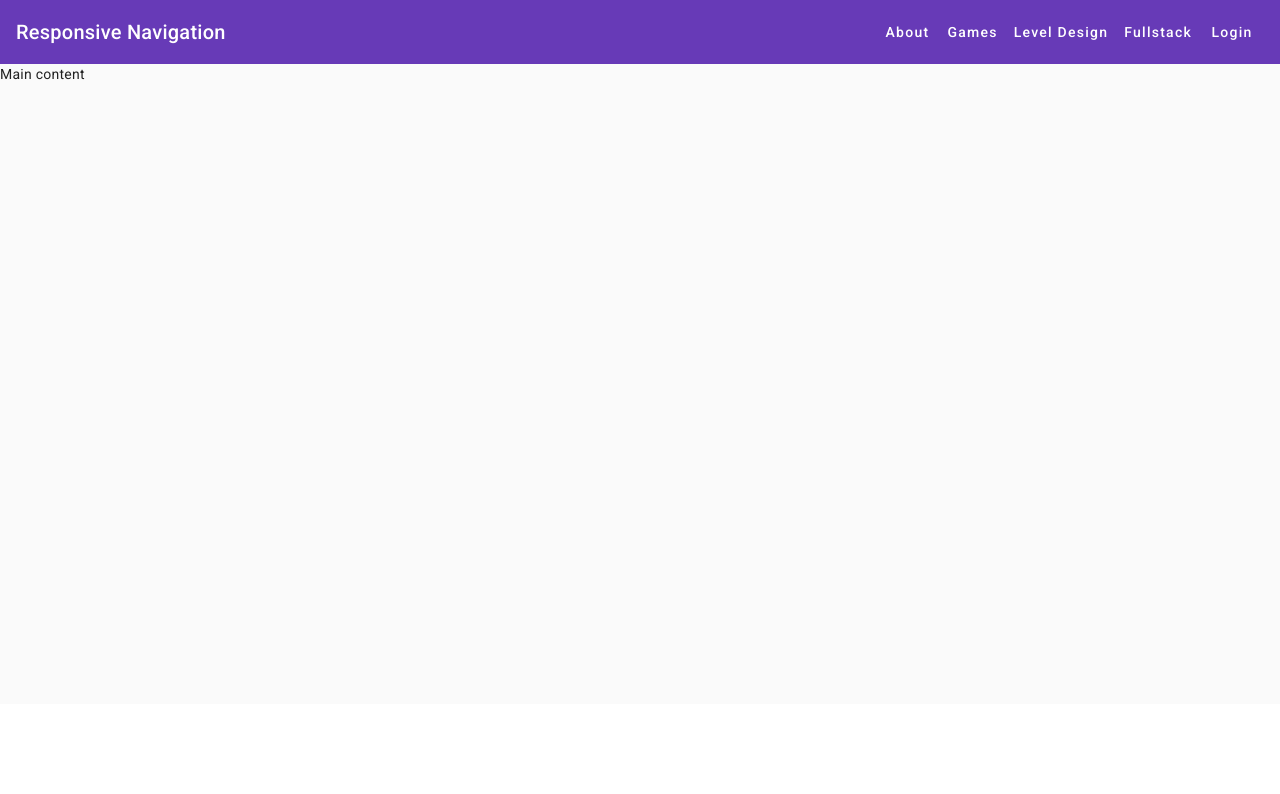
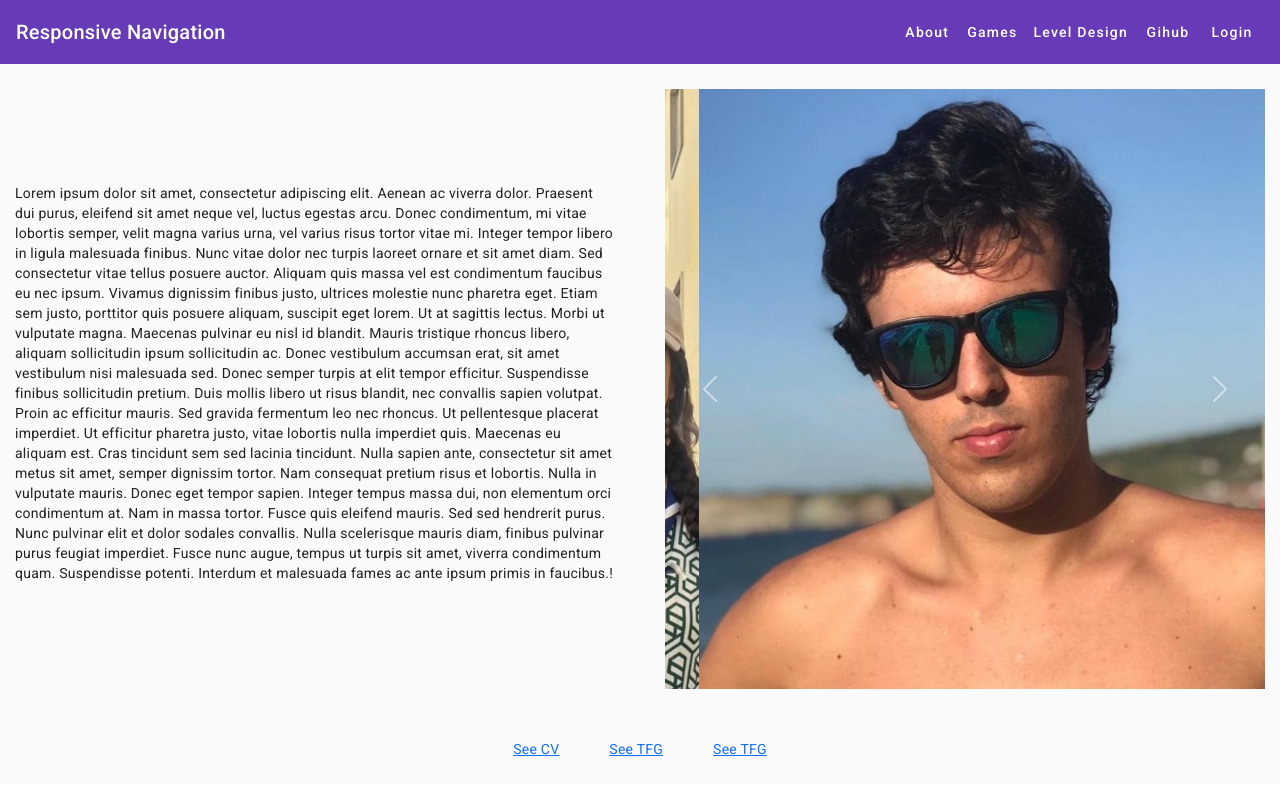
Before and after one commit to jaiminator21/PortfolioFrontEnd, an Angular app: page /about in a window 1280 px wide. Shown: the top 794 px of the page. Built offline with nearby package versions, Linux system fonts and the light colour scheme.

Commit message:
funcional headers

```diff
--- a/src/app/components/header/header.component.html
+++ b/src/app/components/header/header.component.html
@@ -16,7 +16,7 @@
         <a href="/about" mat-button>About</a>
         <a href="/games" mat-button>Games</a>
         <a href="/levels" mat-button>Level Design</a>
-        <a href="/fullstack" mat-button>Fullstack</a>
+        <a href="https://github.com/jaiminator21" mat-list-item target="_blank">Gihub</a>
         <a href="/login" mat-button>Login</a>
       </div>
     </mat-toolbar-row>
@@ -26,11 +26,11 @@
     <mat-sidenav #sidenav>
       <mat-nav-list>
         <a (click)="sidenav.toggle()" mat-list-item>Close</a>
-        <a href="#" mat-list-item>About</a>
-        <a href="#" mat-list-item>Games</a>
-        <a href="#" mat-list-item>Level Design</a>
-        <a href="#" mat-list-item>Fullstack</a>
-        <a href="#" mat-list-item>Login</a>
+        <a href="/about"  mat-list-item>About</a>
+        <a href="/games" mat-list-item>Games</a>
+        <a href="/levels" mat-list-item>Level Design</a>
+        <a href="https://github.com/jaiminator21" mat-list-item target="_blank">Gihub</a>
+        <a href="/logn" mat-list-item>Login</a>
       </mat-nav-list>
     </mat-sidenav>
     <mat-sidenav-content fxFlexFill>Main content</mat-sidenav-content>
--- a/src/app/pages/aboutme/aboutme.component.html
+++ b/src/app/pages/aboutme/aboutme.component.html
@@ -1,3 +1,121 @@
-<app-header></app-header>
+<div>
+  <mat-toolbar color="primary">
+    <mat-toolbar-row>
+      <button
+        mat-icon-button
+        (click)="sidenav.toggle()"
+        fxShow="true"
+        fxHide.gt-sm
+      >
+        <mat-icon>menu</mat-icon>
+      </button>
+      <span>Responsive Navigation</span>
+      <span class="menu-spacer"></span>
+      <div fxShow="true" fxHide.lt-md>
+        <!-- The following menu items will be hidden on both SM and XS screen sizes -->
+        <a href="/about" mat-button>About</a>
+        <a href="/games" mat-button>Games</a>
+        <a href="/levels" mat-button>Level Design</a>
+        <a href="https://github.com/jaiminator21" mat-button target="_blank">Gihub</a>
+        <a href="/login" mat-button>Login</a>
+      </div>
+    </mat-toolbar-row>
+  </mat-toolbar>
 
-<p>aboutme works!</p>
+  <mat-sidenav-container fxFlexFill>
+    <mat-sidenav #sidenav>
+      <mat-nav-list>
+        <a (click)="sidenav.toggle()" mat-list-item>Close</a>
+        <a href="/about" mat-list-item>About</a>
+        <a href="/games" mat-list-item>Games</a>
+        <a href="/levels" mat-list-item>Level Design</a>
+        <a href="https://github.com/jaiminator21" mat-list-item target="_blank">Gihub</a>
+        <a href="/login" mat-list-item>Login</a>
+      </mat-nav-list>
+    </mat-sidenav>
+    <div class="content-main">
+      <div class="content-row">
+        <div class="content-text">
+          <p>
+            Lorem ipsum dolor sit amet, consectetur adipiscing elit. Aenean ac
+            viverra dolor. Praesent dui purus, eleifend sit amet neque vel,
+            luctus egestas arcu. Donec condimentum, mi vitae lobortis semper,
+            velit magna varius urna, vel varius risus tortor vitae mi. Integer
+            tempor libero in ligula malesuada finibus. Nunc vitae dolor nec
+            turpis laoreet ornare et sit amet diam. Sed consectetur vitae tellus
+            posuere auctor. Aliquam quis massa vel est condimentum faucibus eu
+            nec ipsum. Vivamus dignissim finibus justo, ultrices molestie nunc
+            pharetra eget. Etiam sem justo, porttitor quis posuere aliquam,
+            suscipit eget lorem. Ut at sagittis lectus. Morbi ut vulputate
+            magna. Maecenas pulvinar eu nisl id blandit. Mauris tristique
+            rhoncus libero, aliquam sollicitudin ipsum sollicitudin ac. Donec
+            vestibulum accumsan erat, sit amet vestibulum nisi malesuada sed.
+            Donec semper turpis at elit tempor efficitur. Suspendisse finibus
+            sollicitudin pretium. Duis mollis libero ut risus blandit, nec
+            convallis sapien volutpat. Proin ac efficitur mauris. Sed gravida
+            fermentum leo nec rhoncus. Ut pellentesque placerat imperdiet. Ut
+            efficitur pharetra justo, vitae lobortis nulla imperdiet quis.
+            Maecenas eu aliquam est. Cras tincidunt sem sed lacinia tincidunt.
+            Nulla sapien ante, consectetur sit amet metus sit amet, semper
+            dignissim tortor. Nam consequat pretium risus et lobortis. Nulla in
+            vulputate mauris. Donec eget tempor sapien. Integer tempus massa
+            dui, non elementum orci condimentum at. Nam in massa tortor. Fusce
+            quis eleifend mauris. Sed sed hendrerit purus. Nunc pulvinar elit et
+            dolor sodales convallis. Nulla scelerisque mauris diam, finibus
+            pulvinar purus feugiat imperdiet. Fusce nunc augue, tempus ut turpis
+            sit amet, viverra condimentum quam. Suspendisse potenti. Interdum et
+            malesuada fames ac ante ipsum primis in faucibus.!
+          </p>
+        </div>
+        <div class="content-images">
+          <div
+            id="carouselExampleControls"
+            class="carousel slide"
+            data-bs-ride="carousel"
+          >
+            <div class="carousel-inner">
+              <div class="carousel-item active">
+                <img [src]="'assets/1.jpg'" class="d-block w-100" alt="..." />
+              </div>
+              <div class="carousel-item">
+                <img [src]="'assets/2.jpg'" class="d-block w-100" alt="..." />
+              </div>
+              <div class="carousel-item">
+                <img [src]="'assets/3.jpg'" class="d-block w-100" alt="..." />
+              </div>
+            </div>
+            <button
+              class="carousel-control-prev"
+              type="button"
+              data-bs-target="#carouselExampleControls"
+              data-bs-slide="prev"
+            >
+              <span
+                class="carousel-control-prev-icon"
+                aria-hidden="true"
+              ></span>
+              <span class="visually-hidden">Previous</span>
+            </button>
+            <button
+              class="carousel-control-next"
+              type="button"
+              data-bs-target="#carouselExampleControls"
+              data-bs-slide="next"
+            >
+              <span
+                class="carousel-control-next-icon"
+                aria-hidden="true"
+              ></span>
+              <span class="visually-hidden">Next</span>
+            </button>
+          </div>
+        </div>
+    </div>
+    <div class="content-row">
+      <a href="">See CV</a>
+      <a href="">See TFG</a>
+      <a href="">See TFG</a>
+    </div>
+    </div>
+  </mat-sidenav-container>
+</div>
--- a/src/app/pages/aboutme/aboutme.component.scss
+++ b/src/app/pages/aboutme/aboutme.component.scss
@@ -0,0 +1,24 @@
+.menu-spacer {
+    flex: 1 1 auto;
+  }
+
+.content-main{
+    display: flex;
+    flex-direction: column;
+    align-items: center;
+    justify-content: space-evenly;
+    .content-row{
+        display: flex;
+        flex-direction: row;
+        align-items: center;
+        justify-content: space-evenly;
+        padding: 25px 0px 25px 0px;
+        gap: 50px;
+        .content-text{
+            width: 600px;
+        }
+        .content-images{
+            width: 600px;
+        }
+    }
+}
--- a/src/app/pages/login/login.component.html
+++ b/src/app/pages/login/login.component.html
@@ -16,7 +16,7 @@
         <a href="/about" mat-button>About</a>
         <a href="/games" mat-button>Games</a>
         <a href="/levels" mat-button>Level Design</a>
-        <a href="/fullstack" mat-button>Fullstack</a>
+        <a href="https://github.com/jaiminator21" mat-button target="_blank">Gihub</a>
         <a href="/login" mat-button>Login</a>
       </div>
     </mat-toolbar-row>
@@ -26,11 +26,11 @@
     <mat-sidenav #sidenav>
       <mat-nav-list>
         <a (click)="sidenav.toggle()" mat-list-item>Close</a>
-        <a href="#" mat-list-item>About</a>
-        <a href="#" mat-list-item>Games</a>
-        <a href="#" mat-list-item>Level Design</a>
-        <a href="#" mat-list-item>Fullstack</a>
-        <a href="#" mat-list-item>Login</a>
+        <a href="/about" mat-list-item>About</a>
+        <a href="/games" mat-list-item>Games</a>
+        <a href="/levels" mat-list-item>Level Design</a>
+        <a href="https://github.com/jaiminator21" mat-list-item target="_blank">Gihub</a>
+        <a href="/login" mat-list-item>Login</a>
       </mat-nav-list>
     </mat-sidenav>
 
--- a/src/app/pages/register/register.component.html
+++ b/src/app/pages/register/register.component.html
@@ -16,7 +16,7 @@
         <a href="/about" mat-button>About</a>
         <a href="/games" mat-button>Games</a>
         <a href="/levels" mat-button>Level Design</a>
-        <a href="/fullstack" mat-button>Fullstack</a>
+        <a href="https://github.com/jaiminator21" mat-button target="_blank">Gihub</a>
         <a href="/login" mat-button>Login</a>
       </div>
     </mat-toolbar-row>
@@ -26,11 +26,11 @@
     <mat-sidenav #sidenav>
       <mat-nav-list>
         <a (click)="sidenav.toggle()" mat-list-item>Close</a>
-        <a href="#" mat-list-item>About</a>
-        <a href="#" mat-list-item>Games</a>
-        <a href="#" mat-list-item>Level Design</a>
-        <a href="#" mat-list-item>Fullstack</a>
-        <a href="#" mat-list-item>Login</a>
+        <a href="/about" mat-list-item>About</a>
+        <a href="/games" mat-list-item>Games</a>
+        <a href="/levels" mat-list-item>Level Design</a>
+        <a href="https://github.com/jaiminator21" mat-list-item target="_blank">Gihub</a>
+        <a href="/login" mat-list-item>Login</a>
       </mat-nav-list>
     </mat-sidenav>
 
--- a/src/app/pages/videogames/videogames.component.html
+++ b/src/app/pages/videogames/videogames.component.html
@@ -16,7 +16,7 @@
         <a href="/about" mat-button>About</a>
         <a href="/games" mat-button>Games</a>
         <a href="/levels" mat-button>Level Design</a>
-        <a href="/fullstack" mat-button>Fullstack</a>
+        <a href="https://github.com/jaiminator21" mat-button target="_blank">Gihub</a>
         <a href="/login" mat-button>Login</a>
       </div>
     </mat-toolbar-row>
@@ -26,11 +26,11 @@
     <mat-sidenav #sidenav>
       <mat-nav-list>
         <a (click)="sidenav.toggle()" mat-list-item>Close</a>
-        <a href="#" mat-list-item>About</a>
-        <a href="#" mat-list-item>Games</a>
-        <a href="#" mat-list-item>Level Design</a>
-        <a href="#" mat-list-item>Fullstack</a>
-        <a href="#" mat-list-item>Login</a>
+        <a href="/about" mat-list-item>About</a>
+        <a href="/games" mat-list-item>Games</a>
+        <a href="/levels" mat-list-item>Level Design</a>
+        <a href="https://github.com/jaiminator21" mat-list-item target="_blank">Gihub</a>
+        <a href="/login" mat-list-item>Login</a>
       </mat-nav-list>
     </mat-sidenav>
     <div class="games-container">
--- a/src/app/pages/view-videogame/view-videogame.component.html
+++ b/src/app/pages/view-videogame/view-videogame.component.html
@@ -16,7 +16,7 @@
         <a href="/about" mat-button>About</a>
         <a href="/games" mat-button>Games</a>
         <a href="/levels" mat-button>Level Design</a>
-        <a href="/fullstack" mat-button>Fullstack</a>
+        <a href="https://github.com/jaiminator21" mat-button target="_blank">Gihub</a>
         <a href="/login" mat-button>Login</a>
       </div>
     </mat-toolbar-row>
@@ -26,11 +26,11 @@
     <mat-sidenav #sidenav>
       <mat-nav-list>
         <a (click)="sidenav.toggle()" mat-list-item>Close</a>
-        <a href="#" mat-list-item>About</a>
-        <a href="#" mat-list-item>Games</a>
-        <a href="#" mat-list-item>Level Design</a>
-        <a href="#" mat-list-item>Fullstack</a>
-        <a href="#" mat-list-item>Login</a>
+        <a href="/about" mat-list-item>About</a>
+        <a href="/games" mat-list-item>Games</a>
+        <a href="/levels" mat-list-item>Level Design</a>
+        <a href="https://github.com/jaiminator21" mat-list-item target="_blank">Gihub</a>
+        <a href="/login" mat-list-item>Login</a>
       </mat-nav-list>
     </mat-sidenav>
     <div class="main-game">
```
